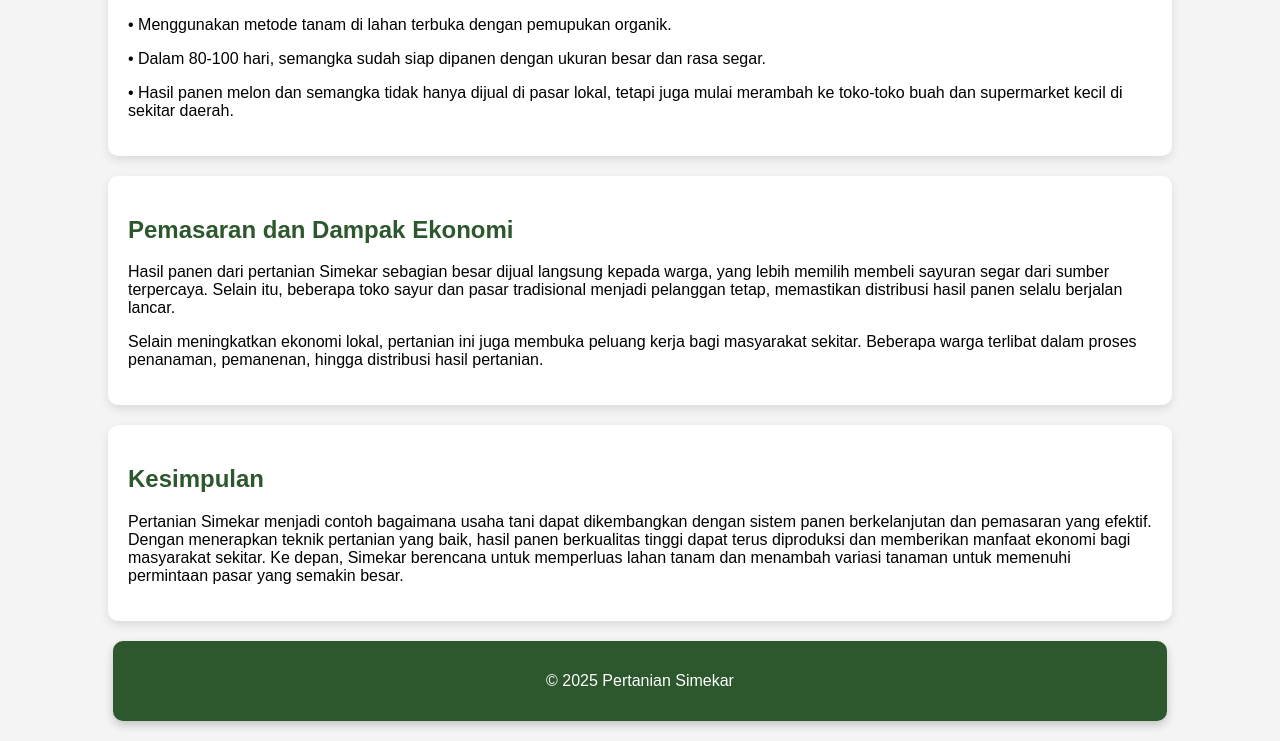
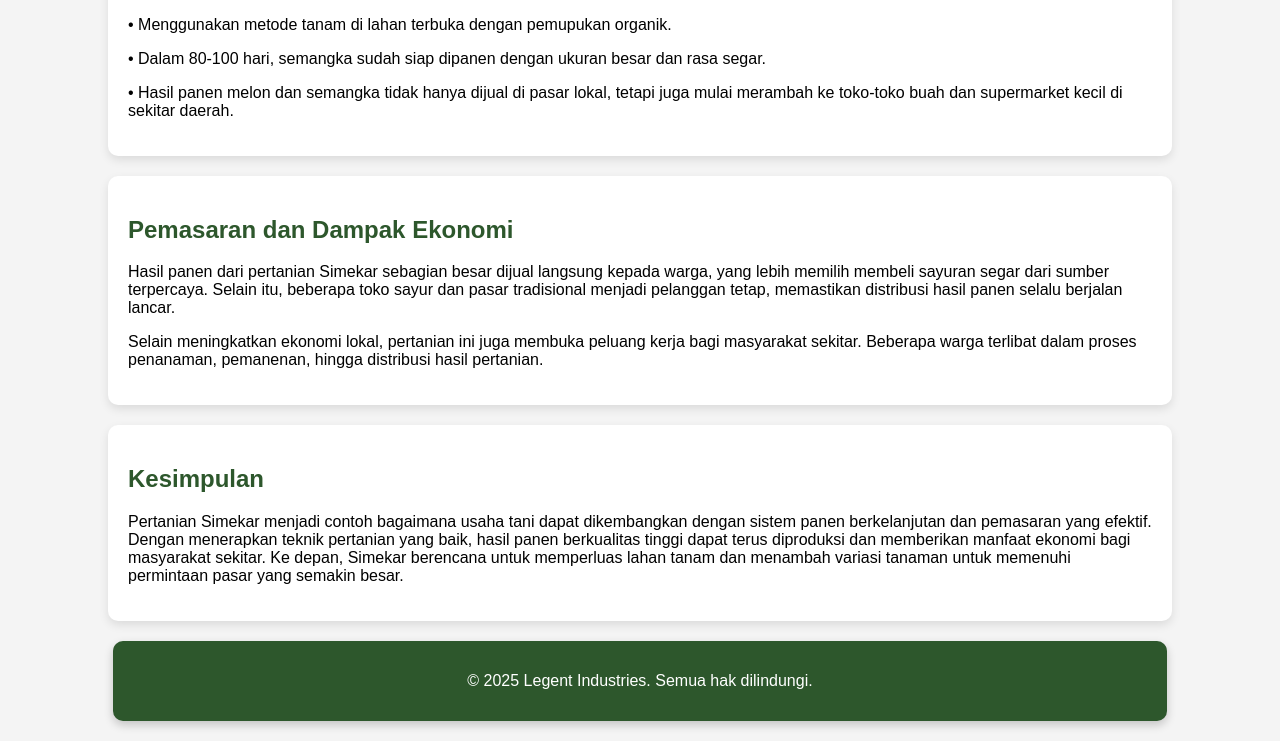
Before and after one commit to simekar/legentindustries, a plain HTML site: page pertanian.html in a window 1280 px wide. Shown: the part 5704-6445 px from the top of the page. Drawn offline with Linux system fonts and the light colour scheme.

Commit message:
Update pertanian.html

```diff
--- a/pertanian.html
+++ b/pertanian.html
@@ -137,7 +137,7 @@
     </section>
 
     <footer>
-        <p>&copy; 2025 Pertanian Simekar</p>
+        <p>&copy; 2025 Legent Industries. Semua hak dilindungi.</p>
     </footer>
 
 </body>
```
